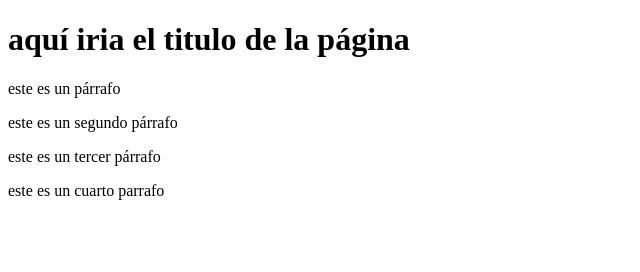
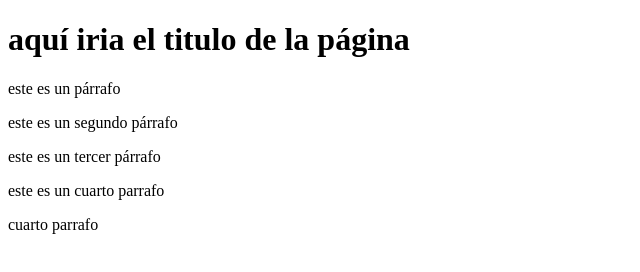
Before and after one commit to FabioLunaa/proyecto-web-empreza-cc, a plain HTML site: page index.html in a window 1280 px wide. Shown: the whole page, without its empty margins (0-640 px from the left). Drawn offline with Linux system fonts and the light colour scheme.

Commit message:
Update index.html

```diff
--- a/index.html
+++ b/index.html
@@ -19,5 +19,6 @@
     <p>este es un tercer párrafo</p>
 
     <p>este es un cuarto parrafo</p>
+    <p>cuarto parrafo</p>
 </body>
 </html>
```
